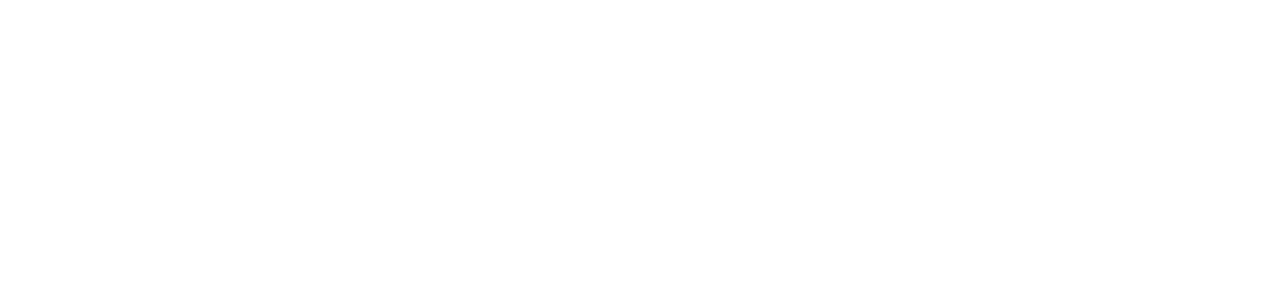
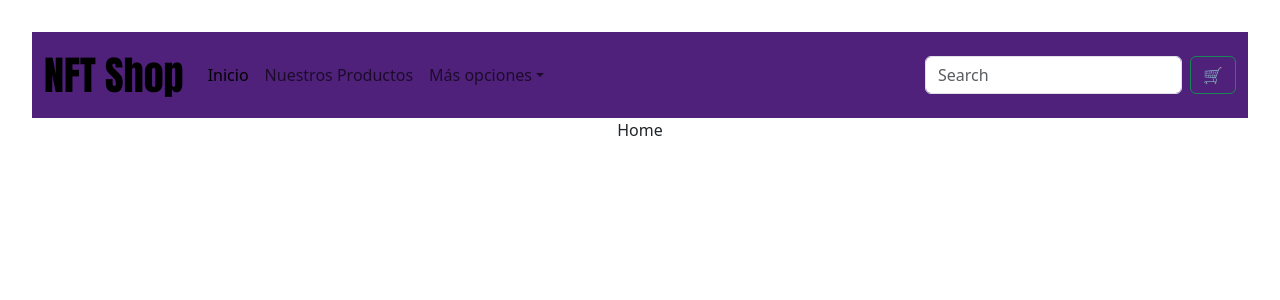
Before and after one commit to nicooviedo04/Pre-entrega1-Oviedo, a React (Vite) app: page / in a window 1280 px wide. Shown: the top 300 px of the page. Built offline with nearby package versions, Linux system fonts and the light colour scheme.

Commit message:
link a cartWidget

```diff
--- a/src/App.jsx
+++ b/src/App.jsx
@@ -2,12 +2,14 @@ import './App.css'
 import Navbar from "./Component/Navbar/Navbar"
 import Home from './Component/Home/Home'
 import { BrowserRouter, Routes, Route } from 'react-router-dom'
+import Cartwidget from './Component/Cartwidget/Cartwidget'
 function App() {
     return (
       <>
       <BrowserRouter>
         <Routes>
-          <Route path='/'></Route>
+          <Route path='/' element={<Home/>}/>
+          <Route path='/cart' element={<Cartwidget/>}/>
         </Routes>
       </BrowserRouter>
 
--- a/src/Component/Navbar/Navbar.jsx
+++ b/src/Component/Navbar/Navbar.jsx
@@ -1,4 +1,5 @@
 import './Navbar.css';
+import { Link } from 'react-router-dom';
 
 const Navbar = () => {
   return (
@@ -29,7 +30,9 @@ const Navbar = () => {
           </ul>
           <form className="d-flex" role="search">
             <input className="form-control me-2" type="search" placeholder="Search" aria-label="Search" />
-            <button className="btn btn-outline-success" type="submit" id='Cart'><a href="../Cartwidget/Cartwidget.jsx">🛒</a></button>
+           <Link to={"/cart"}>
+           <button className="btn btn-outline-success" type="submit" id='Cart'>🛒</button>
+           </Link>
           </form>
         </div>
       </div>
```
